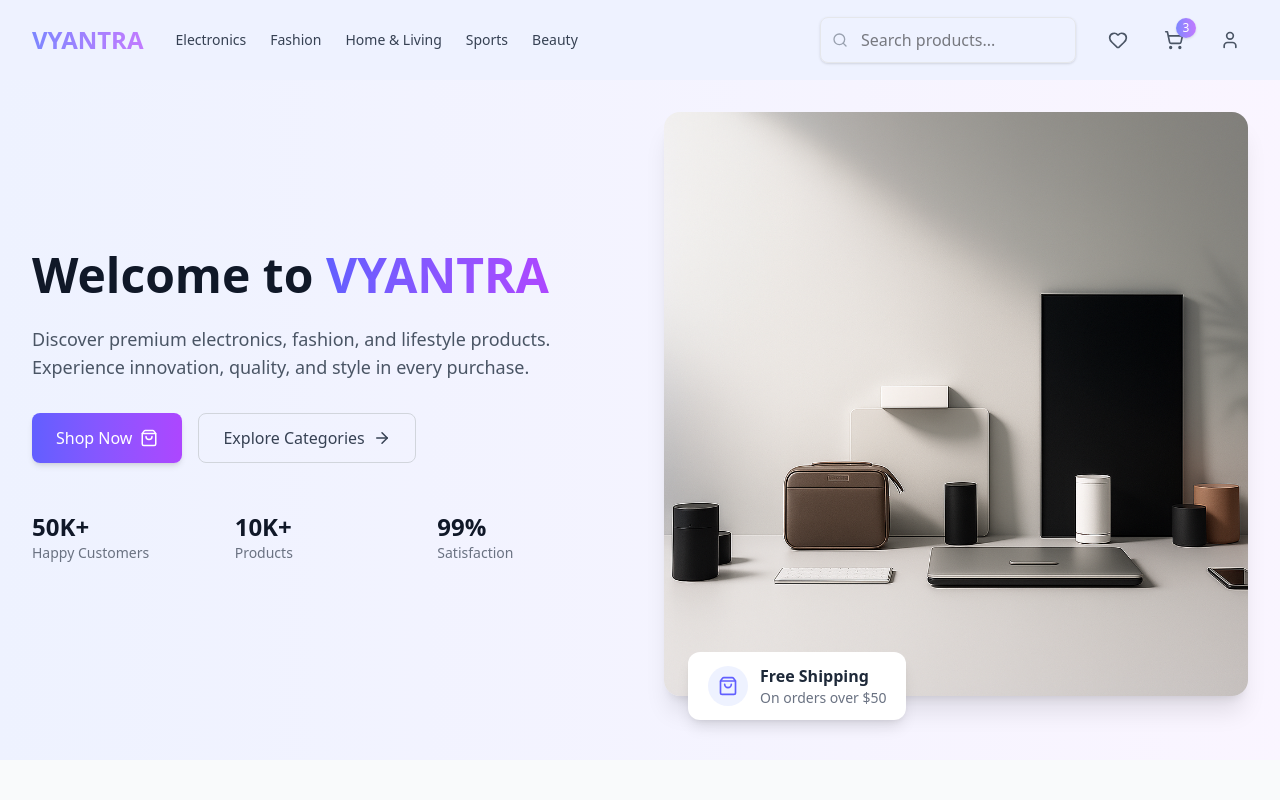
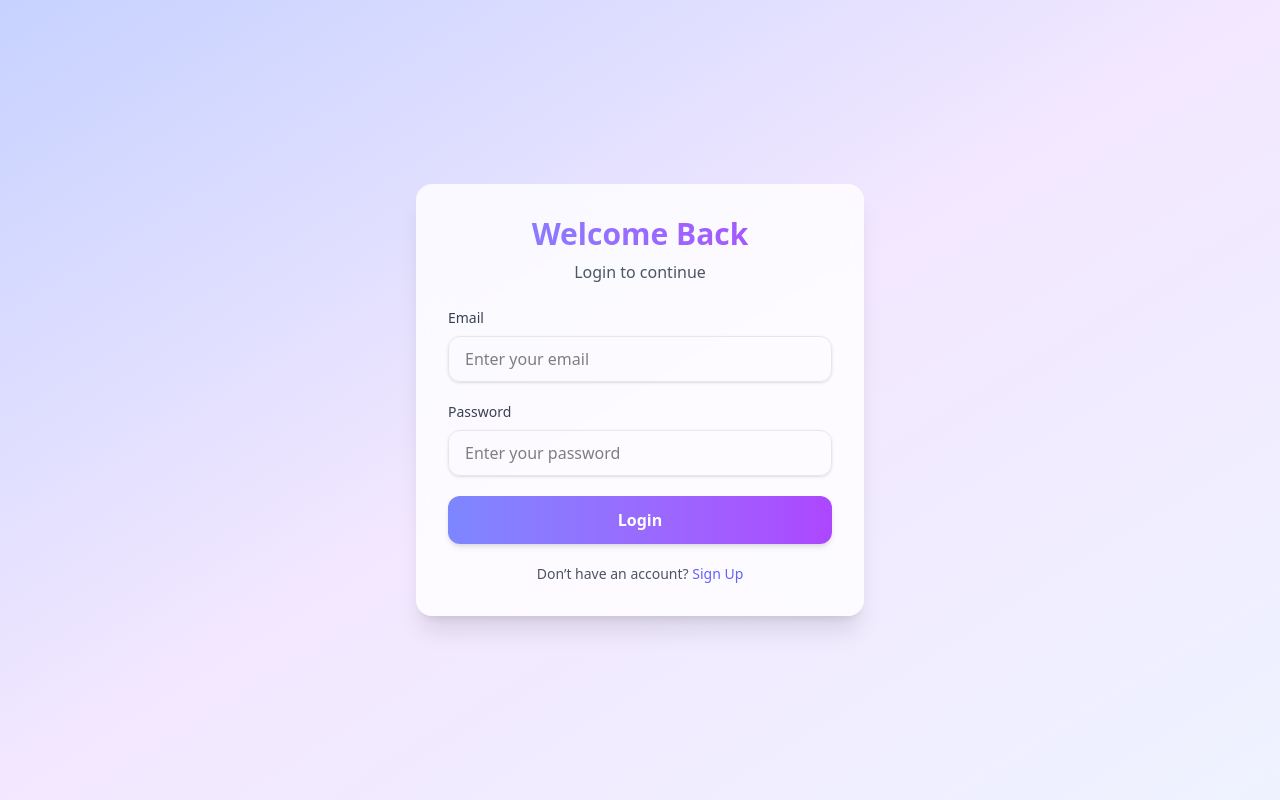
Before and after one commit to jayeshpal001/vyantra, a React (Vite) app in the folder client/: page /logIn in a window 1280 px wide. Shown: the top 800 px of the page. Built offline with nearby package versions, Linux system fonts and the light colour scheme.

Commit message:
login and signup created

```diff
--- a/client/package.json
+++ b/client/package.json
@@ -11,11 +11,13 @@
   },
   "dependencies": {
     "@tailwindcss/vite": "^4.1.12",
+    "axios": "^1.11.0",
     "framer-motion": "^12.23.12",
     "lucide-react": "^0.541.0",
     "react": "^19.1.1",
     "react-dom": "^19.1.1",
     "react-icons": "^5.5.0",
+    "react-router-dom": "^7.8.2",
     "tailwindcss": "^4.1.12"
   },
   "devDependencies": {
--- a/client/src/App.jsx
+++ b/client/src/App.jsx
@@ -1,13 +1,21 @@
 import React from 'react'
 import Header from './components/Header'
 import Home from './pages/Home'
+import { Routes,Route } from 'react-router-dom'
+import Signup from './pages/Signup'
+import Login from './pages/Login'
 
 
 const App = () => {
   return (
-    <>
-      <Home />
-    </>
+    <Routes>
+      <Route path='/' element={<Home />}></Route>
+      <Route path='/signUp' element={<Signup />}></Route>
+      <Route path='/logIn' element={<Login />}></Route>
+    </Routes>
+
+
+
   )
 }
 
--- a/client/src/components/Header.jsx
+++ b/client/src/components/Header.jsx
@@ -1,5 +1,6 @@
 import React, { useState, useEffect, useRef } from "react";
 import { Search, Heart, ShoppingCart, User, Menu, X } from "lucide-react";
+import { NavLink } from "react-router-dom";
 
 export default function Header() {
   const [isScrolled, setIsScrolled] = useState(false);
@@ -32,9 +33,7 @@ export default function Header() {
   return (
     <header
       className={`fixed top-0 w-full z-50 transition-all duration-500 ${
-        isScrolled
-          ? "bg-white/95 backdrop-blur-md shadow-sm"
-          : "bg-indigo-50"
+        isScrolled ? "bg-white/95 backdrop-blur-md shadow-sm" : "bg-indigo-50"
       }`}
     >
       <div className="max-w-7xl mx-auto px-4 sm:px-6 lg:px-8">
@@ -45,8 +44,13 @@ export default function Header() {
               VYANTRA
             </div>
             <nav className="hidden md:flex gap-6 text-sm font-medium">
-              {["Electronics", "Fashion", "Home & Living", "Sports", "Beauty"].map(
-                (item) => (
+              {[
+                "Electronics",
+                "Fashion",
+                "Home & Living",
+                "Sports",
+                "Beauty",
+              ].map((item) => (
                 <a
                   key={item}
                   href="#"
@@ -55,8 +59,7 @@ export default function Header() {
                   {item}
                   <span className="absolute -bottom-1 left-0 w-0 h-0.5 bg-indigo-400 transition-all duration-300 group-hover:w-full"></span>
                 </a>
-                )
-              )}
+              ))}
             </nav>
           </div>
 
@@ -103,18 +106,19 @@ export default function Header() {
                       : "scale-95 opacity-0 pointer-events-none"
                   }`}
                 >
-                  <a
-                    href="#login"
+                  <NavLink
+                    to="/logIn"
                     className="block px-4 py-2 text-sm text-gray-700 hover:bg-indigo-50 transition-colors duration-300"
                   >
                     Login
-                  </a>
-                  <a
-                    href="#signup"
+                  </NavLink>
+
+                  <NavLink
+                    to="/signUp"
                     className="block px-4 py-2 text-sm text-gray-700 hover:bg-indigo-50 transition-colors duration-300"
                   >
                     Sign Up
-                  </a>
+                  </NavLink>
                 </div>
               </div>
             </div>
@@ -154,8 +158,13 @@ export default function Header() {
             />
           </div>
           <nav className="flex flex-col space-y-3">
-            {["Electronics", "Fashion", "Home & Living", "Sports", "Beauty"].map(
-              (item) => (
+            {[
+              "Electronics",
+              "Fashion",
+              "Home & Living",
+              "Sports",
+              "Beauty",
+            ].map((item) => (
               <a
                 key={item}
                 href="#"
@@ -163,8 +172,7 @@ export default function Header() {
               >
                 {item}
               </a>
-              )
-            )}
+            ))}
           </nav>
         </div>
       </div>
--- a/client/src/main.jsx
+++ b/client/src/main.jsx
@@ -2,9 +2,11 @@
 import { createRoot } from 'react-dom/client'
 import './index.css'
 import App from './App.jsx'
+import {BrowserRouter} from "react-router-dom"
 
 createRoot(document.getElementById('root')).render(
-
+ <BrowserRouter>
     <App />
+  </BrowserRouter>
 
 )
--- /dev/null
+++ b/client/src/pages/Login.jsx
@@ -0,0 +1,76 @@
+import React, { useState } from "react";
+import { motion } from "framer-motion";
+import { Link } from "react-router-dom";
+
+ function Login() {
+  const [formData, setFormData] = useState({ email: "", password: "" });
+
+  const handleChange = (e) => {
+    setFormData({ ...formData, [e.target.name]: e.target.value });
+  };
+
+  const handleSubmit = (e) => {
+    e.preventDefault();
+    console.log("Login data:", formData);
+  };
+
+  return (
+    <div className="min-h-screen flex items-center justify-center bg-gradient-to-br from-indigo-200 via-purple-100 to-indigo-50 px-4">
+      <motion.div
+        initial={{ opacity: 0, y: 30 }}
+        animate={{ opacity: 1, y: 0 }}
+        transition={{ duration: 0.6 }}
+        className="w-full max-w-md bg-white/80 backdrop-blur-lg shadow-xl rounded-2xl p-8"
+      >
+        <h2 className="text-3xl font-bold text-center bg-gradient-to-r from-indigo-400 to-purple-500 bg-clip-text text-transparent">
+          Welcome Back
+        </h2>
+        <p className="text-gray-600 text-center mt-2">Login to continue</p>
+
+        <form onSubmit={handleSubmit} className="mt-6 space-y-5">
+          <div>
+            <label className="block text-sm font-medium text-gray-700">Email</label>
+            <input
+              type="email"
+              name="email"
+              value={formData.email}
+              onChange={handleChange}
+              required
+              className="mt-2 w-full px-4 py-2.5 rounded-xl border border-gray-200 focus:ring-2 focus:ring-indigo-300 focus:outline-none shadow-sm"
+              placeholder="Enter your email"
+            />
+          </div>
+
+          <div>
+            <label className="block text-sm font-medium text-gray-700">Password</label>
+            <input
+              type="password"
+              name="password"
+              value={formData.password}
+              onChange={handleChange}
+              required
+              className="mt-2 w-full px-4 py-2.5 rounded-xl border border-gray-200 focus:ring-2 focus:ring-indigo-300 focus:outline-none shadow-sm"
+              placeholder="Enter your password"
+            />
+          </div>
+
+          <button
+            type="submit"
+            className="w-full py-3 bg-gradient-to-r from-indigo-400 to-purple-500 text-white font-semibold rounded-xl shadow-md hover:opacity-90 transition-all duration-300"
+          >
+            Login
+          </button>
+        </form>
+
+        <p className="text-center text-gray-600 mt-5 text-sm">
+          Don’t have an account?{" "}
+          <Link to="/signUp" className="text-indigo-500 font-medium hover:underline">
+            Sign Up
+          </Link>
+        </p>
+      </motion.div>
+    </div>
+  );
+}
+
+export default Login
--- /dev/null
+++ b/client/src/pages/Signup.jsx
@@ -0,0 +1,101 @@
+import React, { useState } from "react";
+import { motion } from "framer-motion";
+import { Link } from "react-router-dom";
+
+function Signup() {
+  const [formData, setFormData] = useState({ name: "", email: "", password: "" });
+
+  const handleChange = (e) => {
+    setFormData({ ...formData, [e.target.name]: e.target.value });
+  };
+  const sendOtp=async(e)=>{
+    e.preventDefault();
+    try {
+      await axios.post("",{
+        name:formData.name,
+        email:formData.email,
+        password:formData.password
+      })
+    } catch (error) {
+
+    }
+  }
+
+  const handleSubmit = (e) => {
+    e.preventDefault();
+    console.log("Signup data:", formData);
+  };
+
+  return (
+    <div className="min-h-screen flex items-center justify-center bg-gradient-to-br from-purple-100 via-indigo-100 to-purple-50 px-4">
+      <motion.div
+        initial={{ opacity: 0, y: 30 }}
+        animate={{ opacity: 1, y: 0 }}
+        transition={{ duration: 0.6 }}
+        className="w-full max-w-md bg-white/80 backdrop-blur-lg shadow-xl rounded-2xl p-8"
+      >
+        <h2 className="text-3xl font-bold text-center bg-gradient-to-r from-indigo-400 to-purple-500 bg-clip-text text-transparent">
+          Create Account
+        </h2>
+        <p className="text-gray-600 text-center mt-2">Join us and start shopping</p>
+
+        <form onSubmit={handleSubmit} className="mt-6 space-y-5">
+          <div>
+            <label className="block text-sm font-medium text-gray-700">Name</label>
+            <input
+              type="text"
+              name="name"
+              value={formData.name}
+              onChange={handleChange}
+              required
+              className="mt-2 w-full px-4 py-2.5 rounded-xl border border-gray-200 focus:ring-2 focus:ring-purple-300 focus:outline-none shadow-sm"
+              placeholder="Enter your name"
+            />
+          </div>
+
+          <div>
+            <label className="block text-sm font-medium text-gray-700">Email</label>
+            <input
+              type="email"
+              name="email"
+              value={formData.email}
+              onChange={handleChange}
+              required
+              className="mt-2 w-full px-4 py-2.5 rounded-xl border border-gray-200 focus:ring-2 focus:ring-purple-300 focus:outline-none shadow-sm"
+              placeholder="Enter your email"
+            />
+          </div>
+
+          <div>
+            <label className="block text-sm font-medium text-gray-700">Password</label>
+            <input
+              type="password"
+              name="password"
+              value={formData.password}
+              onChange={handleChange}
+              required
+              className="mt-2 w-full px-4 py-2.5 rounded-xl border border-gray-200 focus:ring-2 focus:ring-purple-300 focus:outline-none shadow-sm"
+              placeholder="Create a password"
+            />
+          </div>
+
+          <button
+            type="submit"
+            className="w-full py-3 bg-gradient-to-r from-purple-400 to-indigo-500 text-white font-semibold rounded-xl shadow-md hover:opacity-90 transition-all duration-300"
+          >
+            Sign Up
+          </button>
+        </form>
+
+        <p className="text-center text-gray-600 mt-5 text-sm">
+          Already have an account?{" "}
+          <Link to="/logIn" className="text-indigo-500 font-medium hover:underline">
+            Login
+          </Link>
+        </p>
+      </motion.div>
+    </div>
+  );
+}
+
+export default Signup
```
Also changed, not shown: 1 other file (tests, documents, lock files or other folders). Lines whose indentation alone changed are shown as unchanged.
